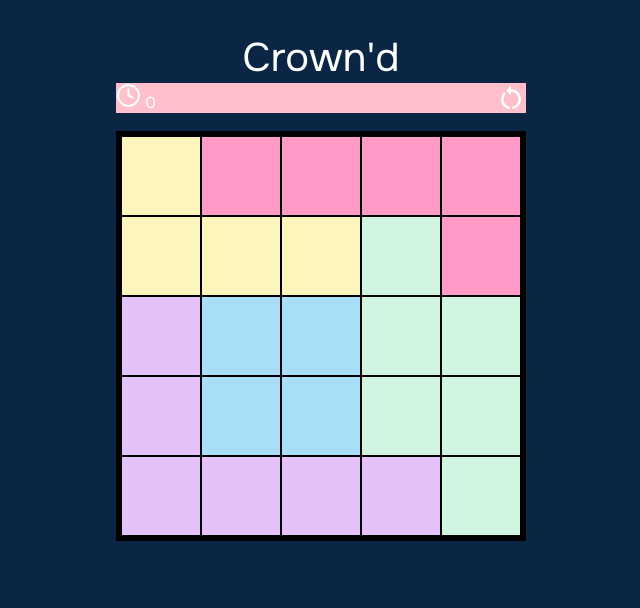
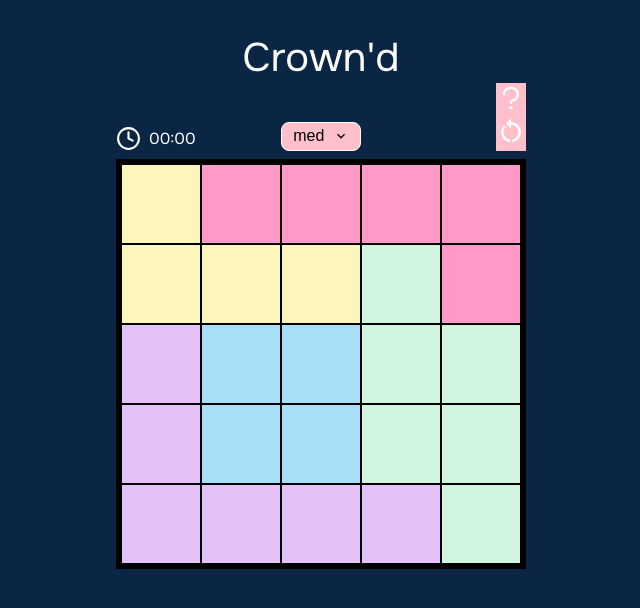
Before and after one commit to MayKhine/crownd, a React (Vite) app: page / in a window 1280 px wide. Shown: the top 608 px of the page, without its empty margins (319-959 px from the left). Built offline with nearby package versions, Linux system fonts and the light colour scheme.

Commit message:
added drop down for dfiferetn sizes

```diff
--- a/src/App.tsx
+++ b/src/App.tsx
@@ -1,3 +1,4 @@
+import { useState } from "react"
 import { Board } from "./components/Board"
 import { Header } from "./components/Header"
 
@@ -12,11 +13,31 @@ export const App = () => {
     "#ffdab9",
   ]
 
+  const [gameSize, setGameSize] = useState(5)
+
+  const changeGameSize = (size: string) => {
+    console.log("game size called")
+    if (size == "small") {
+      setGameSize(3)
+    }
+
+    if (size == "med") {
+      setGameSize(5)
+    }
+
+    if (size == "large") {
+      setGameSize(7)
+    }
+  }
   return (
     <div style={{ ...pageContainerStyle }}>
       <Header />
       <div>
-        <Board gameSize={5} colorArr={colorArr} />
+        <Board
+          gameSize={gameSize}
+          colorArr={colorArr}
+          changeGameSize={changeGameSize}
+        />
       </div>
     </div>
   )
--- a/src/components/Board.tsx
+++ b/src/components/Board.tsx
@@ -4,6 +4,10 @@ import { Popup } from "./Popup"
 import { WinCard } from "./WinCard"
 import { MdRestartAlt } from "react-icons/md"
 import { FiClock } from "react-icons/fi"
+import { formatTime } from "../helperFunctions"
+import { HowToCard } from "./HowToCard"
+import { AiOutlineQuestion } from "react-icons/ai"
+import { GameSizeDropDown } from "./GameSizeDropDown"
 
 export type GridCellType = {
   row: number
@@ -361,11 +365,13 @@ const cellExists = (
 type BoardProps = {
   gameSize: number
   colorArr: Array<string>
+  changeGameSize: (size: string) => void
 }
 
-export const Board = ({ gameSize, colorArr }: BoardProps) => {
+export const Board = ({ gameSize: initialGameSize, colorArr }: BoardProps) => {
   // x: Column
   // y: Row
+  const [gameSize, setGameSize] = useState(5)
 
   const initialGridArr = createGameGridArr(gameSize, ".") //fill with .
   const puzzleGridArr = generatePuzzleGridArr(initialGridArr, colorArr)
@@ -381,6 +387,8 @@ export const Board = ({ gameSize, colorArr }: BoardProps) => {
   const [toggleRestart, setToggleRestart] = useState(false)
   const [startTimer, setStartTimer] = useState(false)
   const [time, setTimeSec] = useState(0)
+  const [toggleHowTo, setToggleHowTo] = useState(false)
+
   useEffect(() => {
     const playerCrowns = playerGridArr.filter((cell) => cell.value === "Crown")
     const invalidPositions = getInvalidCrownPositions(playerCrowns)
@@ -393,7 +401,7 @@ export const Board = ({ gameSize, colorArr }: BoardProps) => {
     }
 
     setInvalidCrownPosition(invalidPositions)
-  }, [playerGridArr, gameSize])
+  }, [playerGridArr])
 
   useEffect(() => {
     const initialGridArr = createGameGridArr(gameSize, ".") //fill with .
@@ -406,7 +414,7 @@ export const Board = ({ gameSize, colorArr }: BoardProps) => {
     setInvalidCrownPosition(new Set<string>())
     setStartTimer(false) //stop the timer
     setTimeSec(0) // reset the time
-  }, [toggleRestart])
+  }, [gameSize, toggleRestart])
 
   useEffect(() => {
     let timer: ReturnType<typeof setInterval>
@@ -552,28 +560,88 @@ export const Board = ({ gameSize, colorArr }: BoardProps) => {
       }
     }
   }
+
   return (
     <div>
-      <div style={{ height: "3rem" }}>
+      <div>
         <div
           style={{
-            backgroundColor: "pink",
             color: "white",
             display: "flex",
             justifyContent: "space-between",
+            alignItems: "flex-end",
+            paddingBottom: ".5rem",
           }}
         >
-          <div>
-            <FiClock color="white" size={25} /> {time}
+          <div
+            style={{
+              display: "flex",
+              flexDirection: "column",
+              gap: ".2rem",
+            }}
+          >
+            <div
+              style={{
+                display: "flex",
+                alignItems: "center",
+                gap: ".5rem",
+              }}
+            >
+              <FiClock color="white" size={25} /> <div>{formatTime(time)}</div>
+            </div>
           </div>
-          <MdRestartAlt
-            color="white"
-            size={30}
-            onClick={() => {
-              console.log("restart the game")
-              setToggleRestart(!toggleRestart)
+
+          <div
+            style={{
+              position: "absolute",
+              left: "50%",
+              transform: "translateX(-50%)",
             }}
-          />
+          >
+            <GameSizeDropDown
+              changeGameSize={() => {
+                setGameSize(7)
+              }}
+            />
+          </div>
+          <div
+            style={{
+              backgroundColor: "pink",
+              height: "100%",
+              gap: ".2rem",
+              display: "flex",
+              flexDirection: "column",
+            }}
+          >
+            <div
+              className="tooltip"
+              style={{
+                display: "flex",
+                cursor: "pointer",
+              }}
+            >
+              <AiOutlineQuestion
+                color="white"
+                size={30}
+                onClick={() => {
+                  setToggleHowTo(true)
+                }}
+              />
+              <span className="tooltiptext"> How to play</span>
+            </div>
+            <div className="tooltip">
+              <MdRestartAlt
+                style={{ cursor: "pointer" }}
+                color="white"
+                size={30}
+                onClick={() => {
+                  console.log("restart the game")
+                  setToggleRestart(!toggleRestart)
+                }}
+              ></MdRestartAlt>
+              <span className="tooltiptext">Restart</span>
+            </div>
+          </div>
         </div>
         {toggleWin && (
           <Popup
@@ -589,6 +657,27 @@ export const Board = ({ gameSize, colorArr }: BoardProps) => {
               <WinCard
                 closePopup={() => {
                   setToggleWin(false)
+                }}
+                time={time}
+              />
+            </div>
+          </Popup>
+        )}
+
+        {toggleHowTo && (
+          <Popup
+            closePopup={() => {
+              setToggleHowTo(false)
+            }}
+          >
+            <div
+              onClick={(e: React.MouseEvent) => {
+                e.stopPropagation()
+              }}
+            >
+              <HowToCard
+                closePopup={() => {
+                  setToggleHowTo(false)
                 }}
               />
             </div>
--- /dev/null
+++ b/src/components/GameSizeDropDown.tsx
@@ -0,0 +1,107 @@
+import { useState } from "react"
+import { MdKeyboardArrowDown } from "react-icons/md"
+
+type GameSizeDropDownProps = {
+  changeGameSize: (size: string) => void
+}
+
+export const GameSizeDropDown = ({ changeGameSize }: GameSizeDropDownProps) => {
+  const [selectGameSize, setSelectGameSize] = useState("med")
+  const [dropDown, setDropDown] = useState(false)
+  return (
+    <div
+      style={{ ...containerStyle }}
+      onMouseLeave={() => {
+        setDropDown(false)
+      }}
+    >
+      <button
+        style={{ ...buttonStyle }}
+        onMouseEnter={() => {
+          setDropDown(true)
+        }}
+      >
+        {selectGameSize}
+        <MdKeyboardArrowDown />
+      </button>
+
+      {dropDown && (
+        <div style={{ ...dropdownStyle }}>
+          <button
+            style={{ ...dropdownButtonStyle }}
+            onClick={() => {
+              changeGameSize("small")
+              setSelectGameSize("small")
+              setDropDown(false)
+            }}
+          >
+            small
+          </button>
+          <button
+            style={{ ...dropdownButtonStyle }}
+            onClick={() => {
+              changeGameSize("med")
+              setSelectGameSize("med")
+              setDropDown(false)
+            }}
+          >
+            med
+          </button>
+          <button
+            style={{ ...dropdownButtonStyle }}
+            onClick={() => {
+              changeGameSize("large")
+              setSelectGameSize("large")
+              setDropDown(false)
+            }}
+          >
+            large
+          </button>
+        </div>
+      )}
+    </div>
+  )
+}
+
+const containerStyle: React.CSSProperties = {}
+
+const buttonStyle: React.CSSProperties = {
+  backgroundColor: "pink",
+  display: "flex",
+  alignItems: "center",
+  justifyContent: "space-between",
+  gap: ".2rem",
+  padding: ".3rem",
+  paddingLeft: ".7rem",
+  paddingRight: ".7rem",
+  cursor: "pointer",
+  border: "1px solid white",
+  borderRadius: ".5rem",
+  justifySelf: "center",
+  fontSize: "1rem",
+  width: "5rem",
+}
+
+const dropdownStyle: React.CSSProperties = {
+  zIndex: "2",
+  position: "absolute",
+  backgroundColor: "pink",
+  fontSize: "1rem",
+  width: "100%",
+  display: "flex",
+  flexDirection: "column",
+  borderRadius: ".5rem",
+  padding: ".5rem",
+  // boxSizing: "content-box",
+  boxSizing: "border-box",
+  gap: ".5rem",
+}
+
+const dropdownButtonStyle: React.CSSProperties = {
+  border: "0px",
+  fontSize: "1rem",
+  width: "100%",
+  textAlign: "start",
+  backgroundColor: "pink",
+  cursor: "pointer",
+}
--- /dev/null
+++ b/src/components/HowToCard.tsx
@@ -0,0 +1,78 @@
+import { IoCloseCircleOutline } from "react-icons/io5"
+type HowToCardProps = {
+  closePopup: () => void
+}
+export const HowToCard = ({ closePopup }: HowToCardProps) => {
+  return (
+    <div style={{ ...baseStyle }}>
+      <div style={{ ...cardStyle }}>
+        <IoCloseCircleOutline
+          onClick={closePopup}
+          style={{ ...closeIconStyle }}
+          size={30}
+        />
+
+        <div style={{ ...textContainerStyle }}>
+          <h4> How to play </h4>
+          <span>
+            Crown’d is a logic puzzle inspired by LinkedIn’s Queens game. The
+            goal is simple: place exactly one crown in every row, column, and
+            color region without breaking the rules!
+          </span>
+          <div>
+            <h4>Controls</h4>
+            <div>
+              <li>Left Click on an empty tile: Place a crown</li>
+              <li>Left Click on a crown: Remove it</li>
+              <li>Right Click on an empty tile: Place a 'x' mark</li>
+              <li>Right Click on a 'x' mark: Remote it</li>
+            </div>
+          </div>
+          <div>
+            <h4>Rules</h4>
+            <div>
+              <li>One crown per row, column, and region</li>
+              <li>Crowns can’t touch not even diagonally</li>
+            </div>
+          </div>
+
+          <div>
+            <h4>Win by</h4>
+            <div>
+              <li>Placing all crowns correctly</li>
+            </div>
+          </div>
+        </div>
+      </div>
+    </div>
+  )
+}
+const closeIconStyle: React.CSSProperties = {
+  cursor: "pointer",
+  alignSelf: "flex-end",
+}
+
+const textContainerStyle: React.CSSProperties = {
+  display: "flex",
+  height: "100%",
+  flexDirection: "column",
+}
+
+const cardStyle: React.CSSProperties = {
+  backgroundColor: "pink",
+  zIndex: "2",
+  width: "70%",
+  borderRadius: "1rem",
+  padding: "1rem",
+  paddingLeft: "2rem",
+  paddingRight: "2rem",
+  boxSizing: "border-box",
+  display: "flex",
+  flexDirection: "column",
+}
+
+const baseStyle: React.CSSProperties = {
+  width: "100%",
+  justifyItems: "center",
+  backgroundColor: "green",
+}
--- a/src/components/WinCard.tsx
+++ b/src/components/WinCard.tsx
@@ -1,8 +1,8 @@
 import { IoCloseCircleOutline } from "react-icons/io5"
-
+import { formatTime } from "../helperFunctions"
 type WinCardProps = {
   closePopup: () => void
-  time?: string
+  time: number
 }
 export const WinCard = ({ closePopup, time }: WinCardProps) => {
   return (
@@ -15,7 +15,7 @@ export const WinCard = ({ closePopup, time }: WinCardProps) => {
 
       <div style={{ ...textContainerStyle }}>
         <div> You win! </div>
-        <div> time: {time}</div>
+        <div> Solve Time: {formatTime(time)}</div>
       </div>
     </div>
   )
--- /dev/null
+++ b/src/helperFunctions.ts
@@ -0,0 +1,13 @@
+export const formatTime = (seconds: number) => {
+  const h = Math.floor(seconds / 3600)
+  const m = Math.floor((seconds % 3600) / 60)
+  const s = seconds % 60
+
+  const pad = (num: number) => String(num).padStart(2, "0")
+
+  if (h > 0) {
+    return `${h}:${pad(m)}:${pad(s)}`
+  } else {
+    return `${pad(m)}:${pad(s)}`
+  }
+}
--- a/src/index.css
+++ b/src/index.css
@@ -10,3 +10,41 @@ body {
   font-optical-sizing: auto;
   font-style: normal;
 }
+
+h1,
+h2,
+h3,
+h4 {
+  margin: 0;
+}
+
+h4 {
+  margin-top: 1rem;
+  margin-bottom: 0.5rem;
+  font-family: "Onest", sans-serif;
+  font-size: large;
+}
+.tooltip {
+  position: relative;
+}
+
+/* Tooltip text */
+.tooltip .tooltiptext {
+  visibility: hidden;
+  background-color: rgb(53, 53, 53);
+  /* opacity: 0.8; */
+  color: #a0a0a0;
+  text-align: center;
+  padding: 0.5rem;
+  border-radius: 6px;
+  font-size: small;
+  position: absolute;
+  left: 110%;
+  z-index: 1;
+  transition: opacity 0.3s;
+  width: max-content;
+}
+
+.tooltip:hover .tooltiptext {
+  visibility: visible;
+}
```
Also changed, not shown: 1 other file (tests, documents, lock files or other folders).
